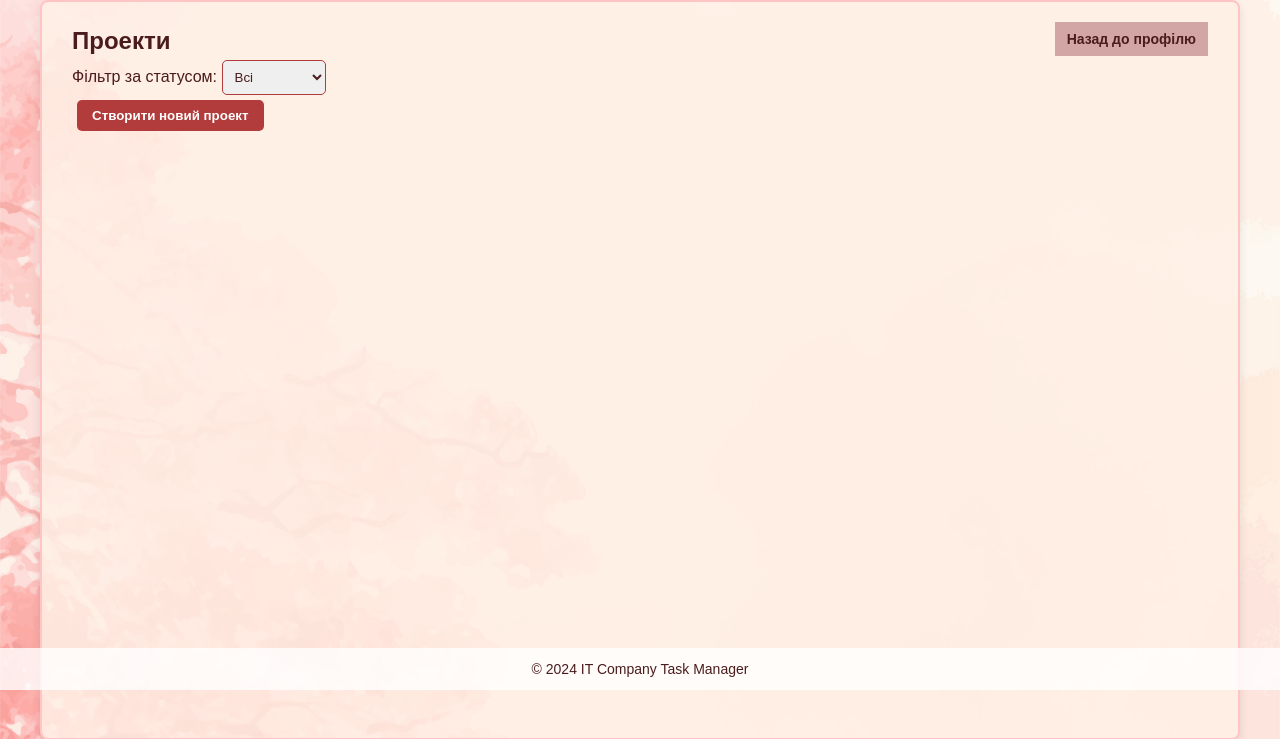
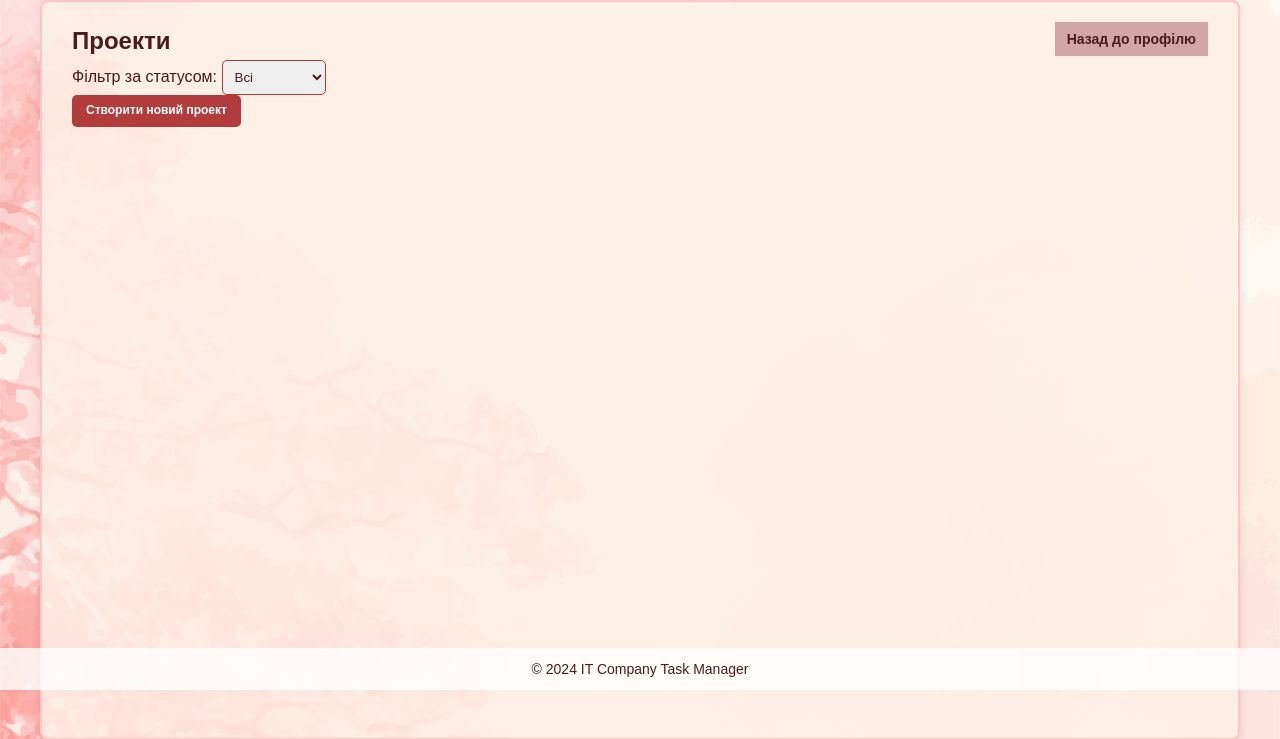
Before and after one commit to b4oody/task-track-manager, a Django app: page /profile/projects/ in a window 1280 px wide. Shown: the part 110-849 px from the top of the page. Run offline with Django 5.2, Linux system fonts and the light colour scheme; the visitor is signed in with stand-in values (Sample User, id 1); data comes from the database, SQL or seed files in the repository; data that the repository does not hold is empty.

Commit message:
update: add url to create project

```diff
--- a/templates/projects/projects.html
+++ b/templates/projects/projects.html
@@ -26,12 +26,11 @@
           <option value="all">Всі</option>
           <option value="active">Активні</option>
           <option value="completed">Завершені</option>
-          <option value="archived">Архівовані</option>
         </select>
       </div>
       <!-- Управління проектами -->
       <div class="project-actions">
-        <button class="create-project-btn">Створити новий проект</button>
+        <a href="{% url 'taskhub:create-project' %}" class="btn-link">Створити новий проект</a>
       </div>
     </section>
 
@@ -39,11 +38,11 @@
     <section class="projects-list">
       {% for project in worker_projects %}
         <div class="project-card">
-          <h2><a href="#">{{ project.name }}</a></h2>
+          <h2><a href="{% url 'taskhub:project-details' project.pk %}">{{ project.name }}</a></h2>
           <p><strong>Дедлайн:</strong> {{ project.deadline }}</p>
           <p><strong>Статус:</strong> {{ project.status_display }}</p>
           <button class="edit-btn">Редагувати</button>
-          <button class="archive-btn">Архівувати</button>
+          <a href="{% url 'taskhub:delete-project' project.pk %}" class="btn-link">Видалити</a>
         </div>
       {% endfor %}
     </section>
```
